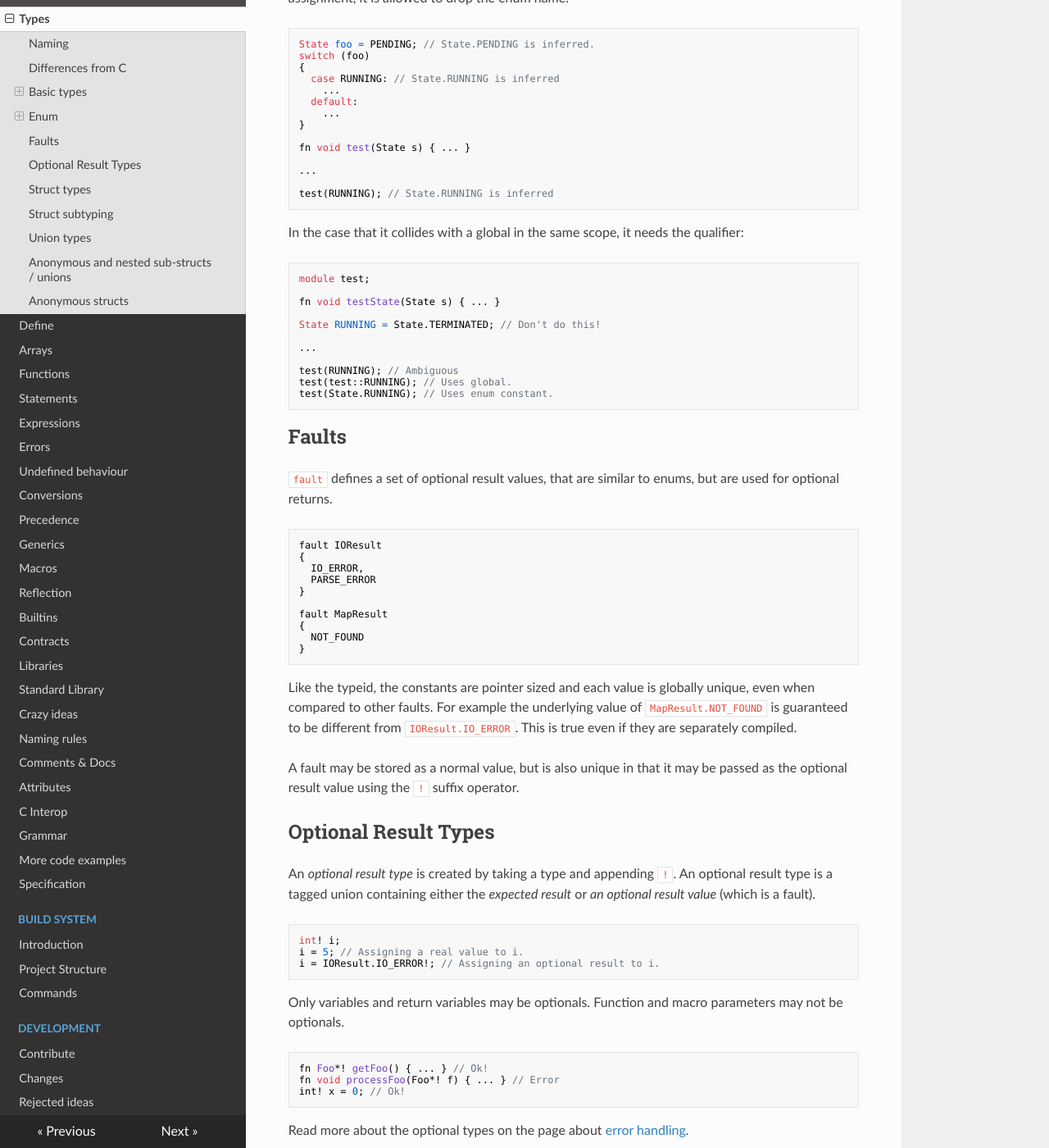
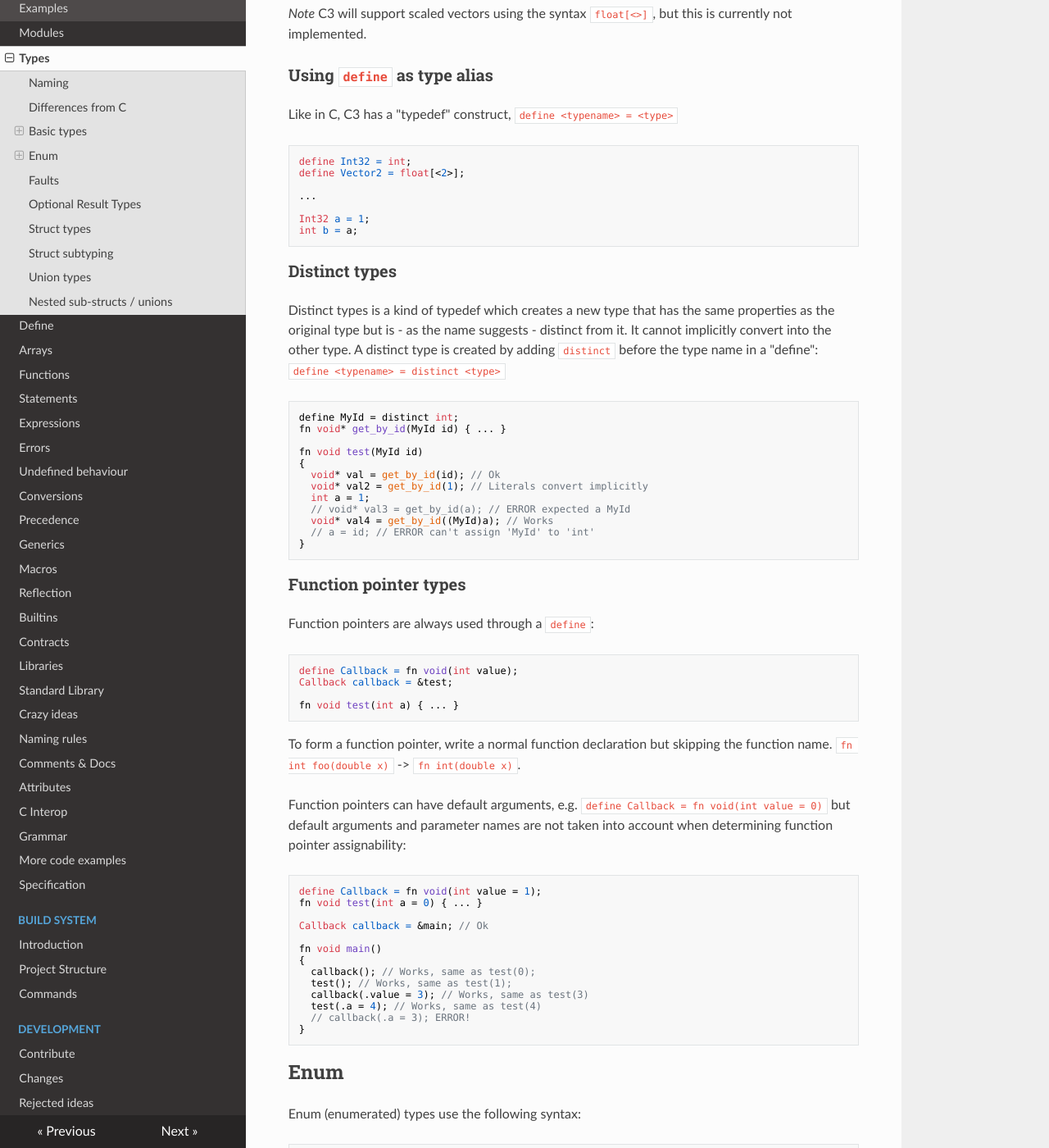
Before and after one commit to c3lang/c3docs-old, an MkDocs documentation site: the page built from docs/types.md, in a window 1280 px wide and 1400 px high, scrolled down 5803 px. Shown: the whole window at 82% size. Built offline with MkDocs 1.6.1, drawn with Linux system fonts in a browser that asks for light colours; nearby versions of some CDN libraries; some of the changed text lies outside the part shown.

Commit message:
Expanded and updated types

````diff
--- a/docs/types.md
+++ b/docs/types.md
@@ -4,7 +4,9 @@ As usual, types are divided into basic types and user defined types (enum, union
 
 ##### Naming
 
-All user defined types in C3 starts with upper case. So `MyStruct` or `Mystruct` would be fine, `mystruct_t` or `mystruct` would not. Since this affects C compatibility, it is possible to use attributes to change the external name of a type:
+All user defined types in C3 starts with upper case. So `MyStruct` or `Mystruct` would be fine, `mystruct_t` or `mystruct` would not.
+This naming requirement ensures that the language is easy to parse for tools.
+It is possible to use attributes to change the external name of a type:
 
 ```
 struct Stat @extname("stat")
@@ -15,9 +17,26 @@ struct Stat @extname("stat")
 fn CInt stat(const char* pathname, Stat* buf);
 ```
 
+This would for example affect generated C headers.
+
 ##### Differences from C
 
-Unlike C, C3 does not use type qualifiers. `const` exists, but is a storage class modifier, not a type qualifier. Instead of `volatile`, volatile loads and stores are used. In order to signal restrictions on variable usage, like const-ness [preconditions](../preconditions/) are used.
+Unlike C, C3 does not use type qualifiers. `const` exists,
+but is a storage class modifier, not a type qualifier.
+Instead of `volatile`, volatile loads and stores are used.
+In order to signal restrictions on parameter usage, parameter [preconditions](../preconditions/) are used.
+Instead of `typedef`, C3 uses a more general `define` construct, which also
+supports distinct types.
+
+C3 also requires all function pointers to be used with an alias, so:
+
+    define Callback = fn void();
+    Callback a = null; // Ok!
+    fn Callback getCallback() { ... } // Ok!
+
+    // fn fn void() getCallback() { ... } - ERROR!
+    // fn void() a = null; - ERROR!```
+
 
 ## Basic types
 
@@ -200,8 +219,76 @@ the raw `void*` pointer.
 
 ### Array types
 
-Arrays are indicated by `[<size>]` after the type, e.g. `int[4]`. Subarrays use the `type[]`. For initialization the wildcard `type[*]` can be used to infer the size
+Arrays are indicated by `[size]` after the type, e.g. `int[4]`. Subarrays use the `type[]`. For initialization the wildcard `type[*]` can be used to infer the size
 from the initializer. See the chapter on [arrays](../arrays).
+
+### Vector types
+
+Vectors use `[<size>]` after the type, e.g. `float[<3>]`, with the restriction that vectors may only form out
+of integers, floats and booleans. Similar to vectors, wildcard can be used to infer the size of a vector: `int[<*>] a = { 1, 2 }`.
+
+*Note* C3 will support scaled vectors using the syntax `float[<>]`, but this is currently not implemented.
+
+### Using `define` as type alias
+
+Like in C, C3 has a "typedef" construct, `define <typename> = <type>`
+
+    define Int32 = int;
+    define Vector2 = float[<2>];
+
+    ...
+
+    Int32 a = 1;
+    int b = a;
+
+### Distinct types
+
+Distinct types is a kind of typedef which creates a new type that has the same properties as the original type
+but is - as the name suggests - distinct from it. It cannot implicitly convert into the other type. A distinct type
+is created by adding `distinct` before the type name in a "define": `define <typename> = distinct <type>`
+
+    define MyId = distinct int;
+    fn void* get_by_id(MyId id) { ... }
+
+    fn void test(MyId id)
+    {
+      void* val = get_by_id(id); // Ok
+      void* val2 = get_by_id(1); // Literals convert implicitly
+      int a = 1;
+      // void* val3 = get_by_id(a); // ERROR expected a MyId
+      void* val4 = get_by_id((MyId)a); // Works
+      // a = id; // ERROR can't assign 'MyId' to 'int'
+    }
+
+### Function pointer types
+
+Function pointers are always used through a `define`:
+
+    define Callback = fn void(int value);
+    Callback callback = &test;
+
+    fn void test(int a) { ... }
+
+To form a function pointer, write a normal function declaration but skipping the function name. `fn int foo(double x)` ->
+`fn int(double x)`.
+
+Function pointers can have default arguments, e.g. `define Callback = fn void(int value = 0)` but default arguments
+and parameter names are not taken into account when determining function pointer assignability:
+
+    define Callback = fn void(int value = 1);
+    fn void test(int a = 0) { ... }
+
+    Callback callback = &main; // Ok
+
+    fn void main()
+    {
+      callback(); // Works, same as test(0);
+      test(); // Works, same as test(1);
+      callback(.value = 3); // Works, same as test(3)
+      test(.a = 4); // Works, same as test(4)
+      // callback(.a = 3); ERROR!
+    }
+
 
 ## Enum
 
@@ -372,9 +459,9 @@ As usual unions are used to hold one of many possible values:
 Note that unions only take up as much space as their largest member, so `Integral.sizeof` is equivalent to `long.sizeof`.
 
 
-## Anonymous and nested sub-structs / unions
+## Nested sub-structs / unions
 
-Just like in C99 and later, anonymous sub-structs / unions are allowed. Note that
+Just like in C99 and later, nested anonymous sub-structs / unions are allowed. Note that
 the placement of struct / union names is different to match the difference in declaration.
 
     struct Person
@@ -392,45 +479,3 @@ the placement of struct / union names is different to match the difference in de
             Callback cb;
         }
     }
-
-
-## Anonymous structs
-
-It's possible to use anonymous structs (structs without name) as arguments. These will only be checked for structural equivalence.
-
-_NOTE: This syntax will be changed._
-
-```
-fn void set_coordinates(struct { int i; int j; } coord) { ... }
-
-struct Vec2
-{
-    int x;
-    int y;
-}
-
-struct Vector
-{
-    int px;
-    int py;
-}
-
-struct Vec3
-{
-    int x;
-    int y;
-    int z;
-}
-
-fn void test()
-{
-    Vec2 v2 = { 1, 2 };
-    Vector v = { 1, 4 };
-    Vec3 v3 = { 1, 2, 3 };
-    set_coordinates(v2);  // valid
-    set_coordinates(v);   // valid
-    set_coordinates(v3);  // ERROR, no structural equivalence.
-    struct { int i; int j; } xy = v2;
-    v = (struct { int, int })v2;
-}
-```
````
Also changed, not shown: docs/changes.md (+3 -0 lines), docs/index.md (+4 -3 lines).
